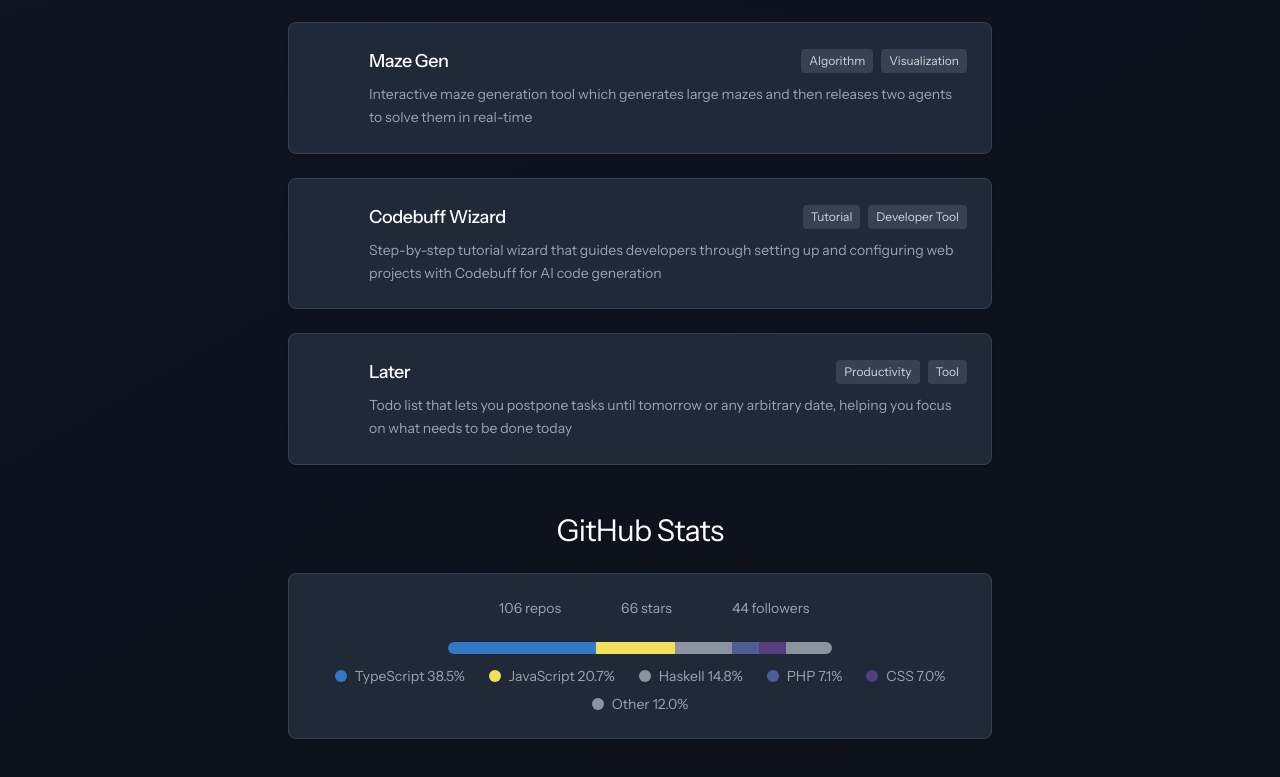
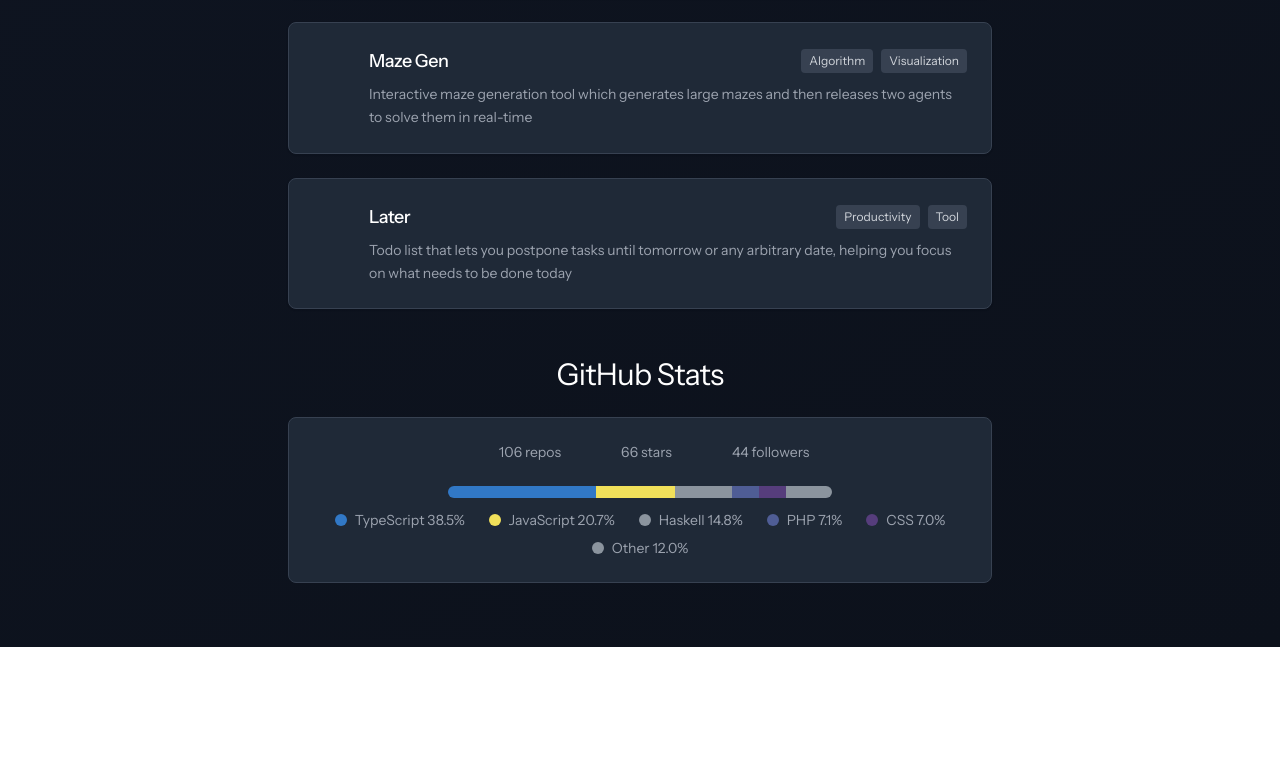
Before and after one commit to narthur/narthur.github.io, a SvelteKit app: page / in a window 1280 px wide. Shown: the part 2032-2809 px from the top of the page. After the commit the page ends 2679 px from the top, so only its background shows below. Built offline with nearby package versions, Linux system fonts and the light colour scheme; some icons are missing.

Commit message:
Remove Codebuff Wizard from ProjectList
Agent-Logs-Url: https://github.com/narthur/narthur.github.io/sessions/fbfb30e5-53fc-4d43-bc7d-68e3a8c67b10

Co-authored-by: narthur <4655422+narthur@users.noreply.github.com>

```diff
--- a/src/components/ProjectList.svelte
+++ b/src/components/ProjectList.svelte
@@ -87,14 +87,6 @@
 				'Interactive maze generation tool which generates large mazes and then releases two agents to solve them in real-time',
 			icon: 'mdi:map-marker-path',
 			tags: ['Algorithm', 'Visualization']
-		},
-		{
-			name: 'Codebuff Wizard',
-			url: 'https://codebuff.nathanarthur.com/',
-			description:
-				'Step-by-step tutorial wizard that guides developers through setting up and configuring web projects with Codebuff for AI code generation',
-			icon: 'mdi:wizard-hat',
-			tags: ['Tutorial', 'Developer Tool']
 		},
 		{
 			name: 'Bayes',
```
